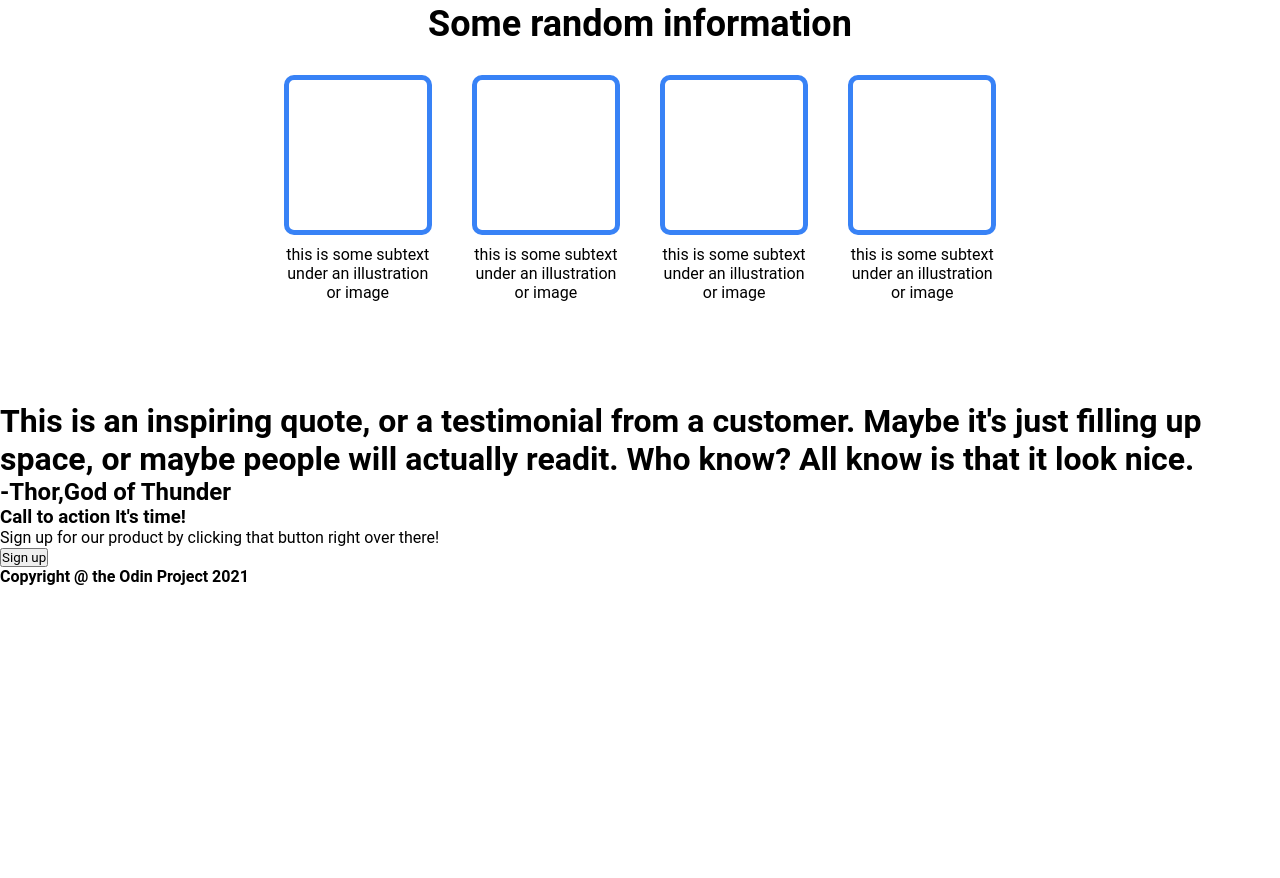
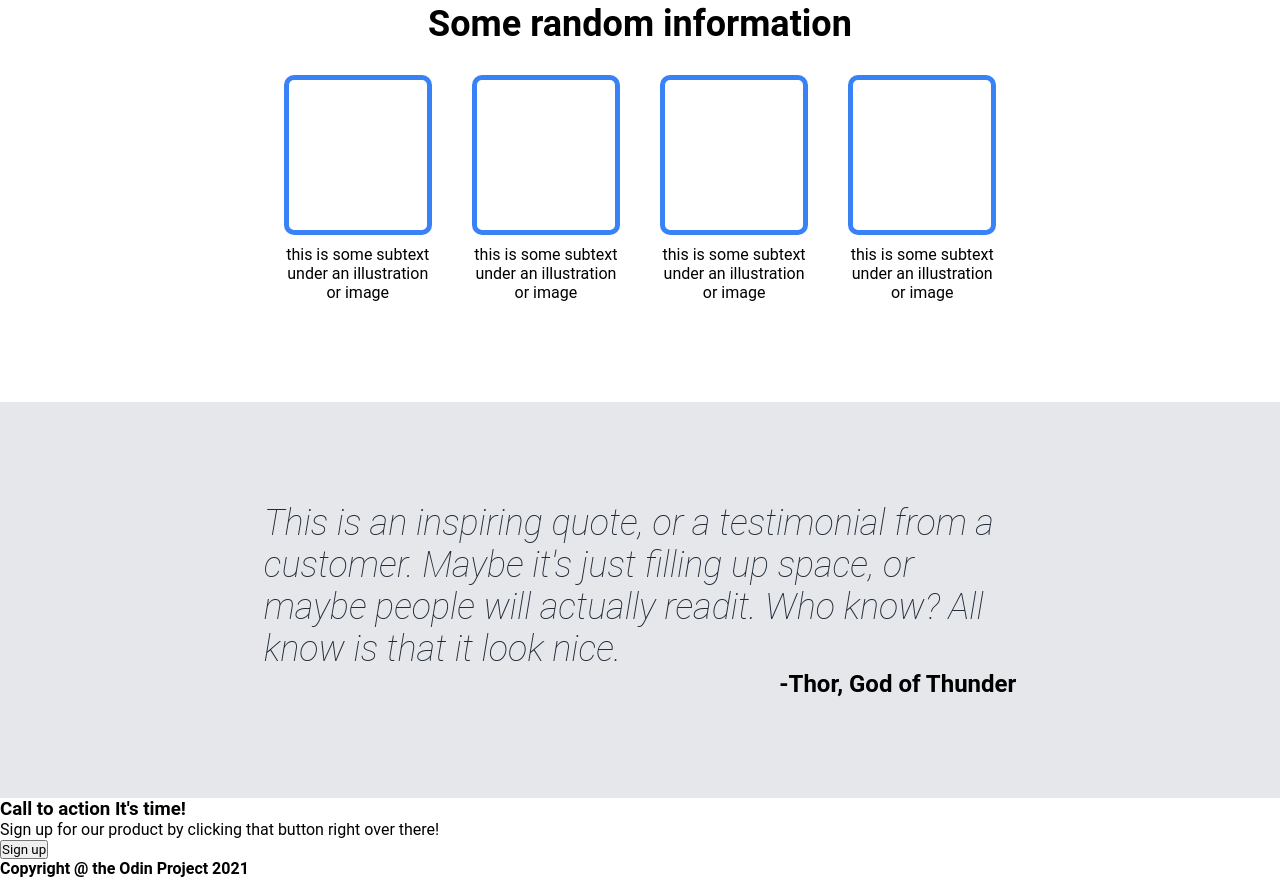
Before and after one commit to mhumanaw/odin-landing-page, a plain HTML site: page index.html in a window 1280 px wide. Shown: the part 584-1462 px from the top of the page. Before the commit the page ends 1170 px from the top, so only its background shows below. Drawn offline with Linux system fonts and the light colour scheme.

Commit message:
Add and Edit style about quote

```diff
--- a/index.html
+++ b/index.html
@@ -66,9 +66,11 @@
         </div>
     </div>
 
-    <div class="quote">
-        <h1>This is an inspiring quote, or a testimonial from a customer. Maybe it's just filling up space, or maybe people will actually readit. Who know? All know is that it look nice.</h1>
-        <h2>-Thor,God of Thunder</h2>
+    <div class="container-quote">
+        <div class="quote">
+            <h1>This is an inspiring quote, or a testimonial from a customer. Maybe it's just filling up space, or maybe people will actually readit. Who know? All know is that it look nice.</h1>
+            <h2>-Thor, God of Thunder</h2>
+        </div>
     </div>
 
     <div class="action">
--- a/style.css
+++ b/style.css
@@ -96,3 +96,23 @@ nav{
     height: 150px;
     margin-bottom: 10px;
 }
+
+.container-quote{
+    padding: 0 15%;
+    background-color: #E5E7EB;
+}
+
+.quote{
+    padding: 100px 8%;
+}
+
+.quote > h1{
+    color: #1F2937;
+    font-size: 36px;
+    font-weight: 100;
+    font-style: italic;
+}
+
+.quote > h2 {
+    text-align: right;
+}
```
